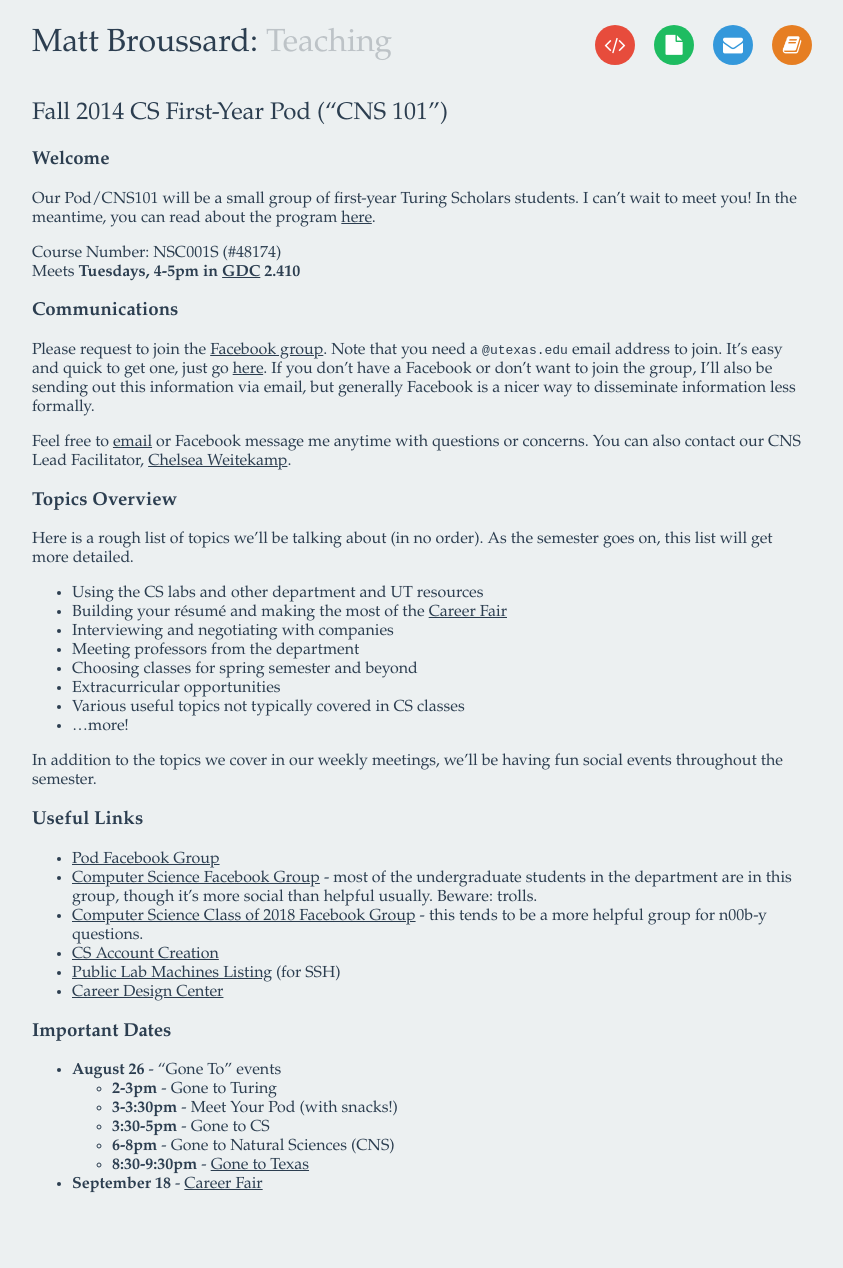
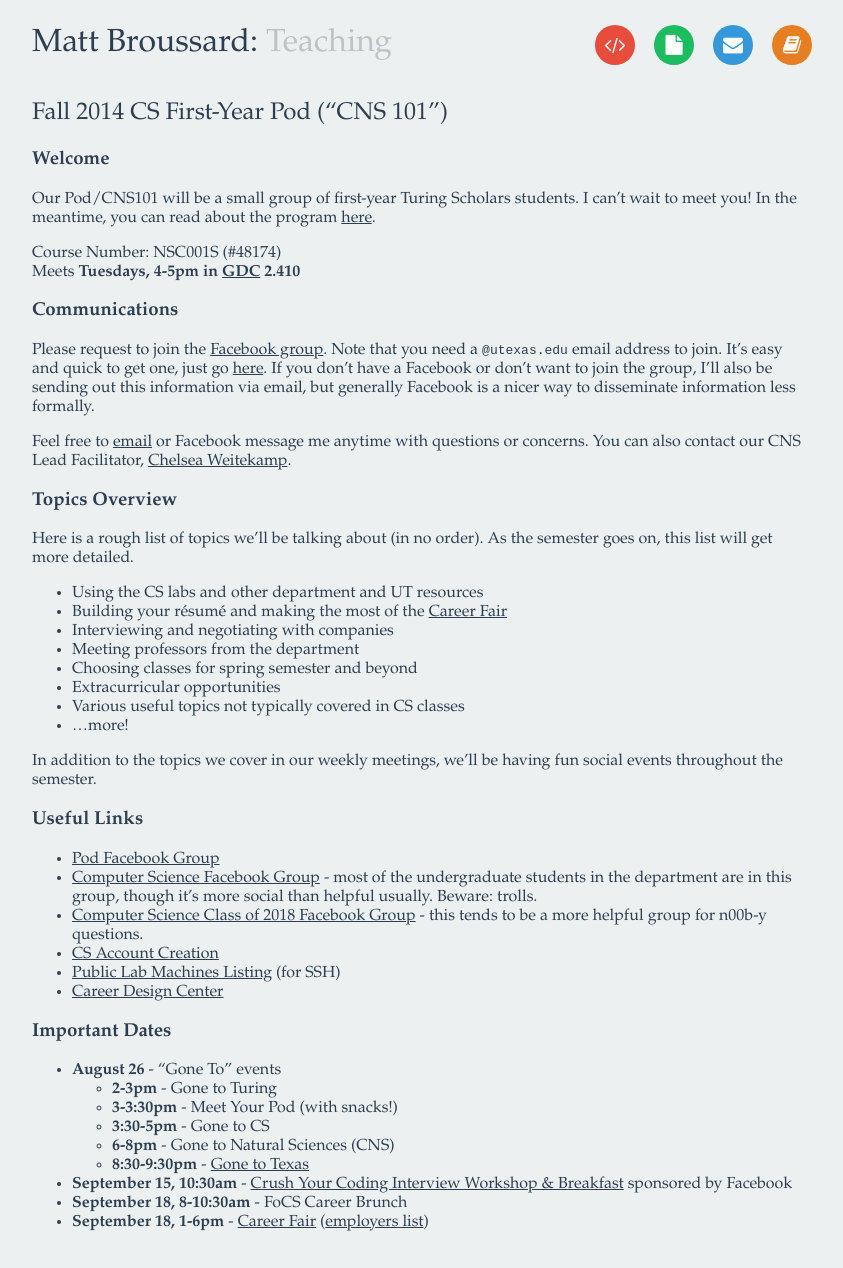
Before and after one commit to mattbroussard/mattbroussard.github.io, a Jekyll site: the page built from teaching/fall2014/pod/index.md, in a window 1280 px wide. Shown: the whole page, without its empty margins (218-1061 px from the left). Built offline with Jekyll 4.4.1, drawn with Linux system fonts in a browser that asks for light colours; nearby versions of some CDN libraries; comment, search, counter and statistics services are not loaded; before the commit the page ends 1230 px from its top, so only the background shows below that.

Commit message:
added events to pod page

```diff
--- a/teaching/fall2014/pod/index.md
+++ b/teaching/fall2014/pod/index.md
@@ -52,4 +52,6 @@ In addition to the topics we cover in our weekly meetings, we'll be having fun s
   - **3:30-5pm** - Gone to CS
   - **6-8pm** - Gone to Natural Sciences (CNS)
   - **8:30-9:30pm** - [Gone to Texas](http://events.utexas.edu/gtt)
-- **September 18** - [Career Fair](http://cns.utexas.edu/career-design-center/career-events/career-fairs)
+- **September 15, 10:30am** - [Crush Your Coding Interview Workshop & Breakfast](https://www.facebook.com/events/753179881410384/) sponsored by Facebook
+- **September 18, 8-10:30am** - FoCS Career Brunch
+- **September 18, 1-6pm** - [Career Fair](http://cns.utexas.edu/career-design-center/career-events/career-fairs) ([employers list](https://cns.utexas.edu/images/CNS/Career_Design_Center/PDFs/Fall_2014_EXPO_Registration_082814.pdf))
```
